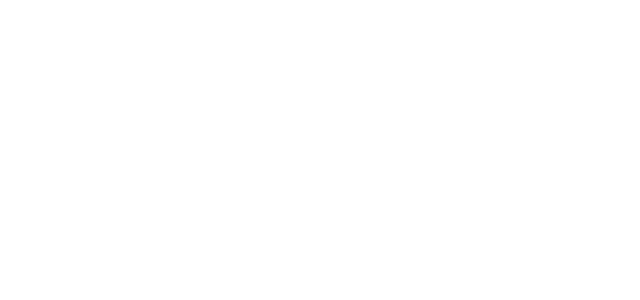
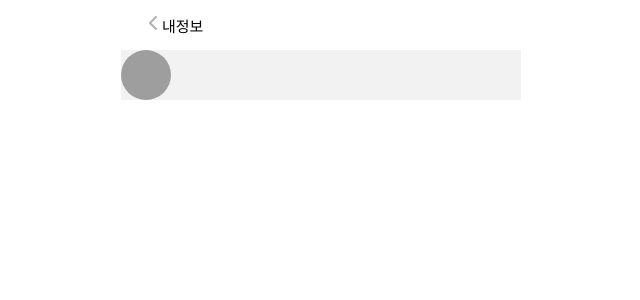
Before and after one commit to Gyeongtori/gyeong-tori, a React (Create React App) app in the folder frontend/: page /profile in a window 1280 px wide. Before the commit this address had no page. Shown: the top 300 px of the page, without its empty margins (319-959 px from the left). Built offline with nearby package versions, Linux system fonts and the light colour scheme; grey boxes are pictures that could not be loaded.

Commit message:
feat: 프로필 버튼 추가

```diff
--- a/frontend/package.json
+++ b/frontend/package.json
@@ -10,7 +10,7 @@
     "react": "^18.2.0",
     "react-dom": "^18.2.0",
     "react-icons": "^5.0.1",
-    "react-router-dom": "^6.21.2",
+    "react-router-dom": "^6.21.3",
     "react-scripts": "5.0.1",
     "styled-components": "^6.1.8",
     "web-vitals": "^2.1.4",
--- a/frontend/src/App.js
+++ b/frontend/src/App.js
@@ -4,6 +4,7 @@ import "./App.css";
 import { Routes, Route } from "react-router-dom";
 import Cards from "./pages/Cards";
 import Main from "./pages/Main";
+import Profile from "./pages/Profile";
 
 function App() {
   return (
@@ -25,6 +26,7 @@ function App() {
       <Routes>
         <Route path="/cards" element={<Cards />} />
         <Route path="/main" element={<Main />} />
+        <Route path="/profile" element={<Profile />} />
       </Routes>
     </div>
   );
--- a/frontend/src/components/Mains/InfoTop.js
+++ b/frontend/src/components/Mains/InfoTop.js
@@ -1,12 +1,25 @@
 import React, { useState, useEffect } from 'react'
+import { useNavigate } from 'react-router-dom';
 import styled from "styled-components";
+import Toggle from './Toggle';
 
+import { IoSettingsOutline } from "react-icons/io5";
+import { GiHandBag } from "react-icons/gi";
+import { FaTrophy } from "react-icons/fa";
 
 const InfoTop = () => {
+  const navigate = useNavigate()
+
   // 초기 온도 상태 설정
   const [temp, setTemp] = useState(null)
   const [icon, setIcon] = useState(null)
 
+  const [isOn, setIsOn] = useState(false);
+
+  // const onSetisOn = (isOn) => {
+  //   setIsOn(isOn)
+  //   console.log(isOn, '00')
+  // }
 
 
   const getCurrentLocation=()=>{
@@ -37,6 +50,9 @@ const InfoTop = () => {
 
   }
 
+  const goProfile = () => {
+    navigate("/profile")
+  }
 
   // 주소 바꾸기 XX
   // const alterAddress = (lat, lon) => {
@@ -58,13 +74,27 @@ const InfoTop = () => {
   return (
     <div>
       <Info>
+        <InfoHeader>
+          <img src={`https://openweathermap.com/img/w/${icon}.png`} alt="" />
+          <div>{ temp }°C</div>
+          <div>00동</div>
+        </InfoHeader>
 
-          <img src={`https://openweathermap.com/img/w/${icon}.png`} alt="" />
-          <div>{ temp }</div>
-          <div>00동</div>
+        <InfoHeaderRight>
+          < Toggle setIsOn={setIsOn} />
+          <IoSettingsOutline
+          size={25}
+          onClick={goProfile}
 
+          />
+        </InfoHeaderRight>
+      </Info>
 
-      </Info>
+      <InfoSide>
+        <GiHandBag size={25} />
+
+        {isOn && <FaTrophy size={25} />}
+      </InfoSide>
 
     </div>
   )
@@ -86,6 +116,36 @@ export default InfoTop
 
 const Info = styled.div`
 
-  background-color: wheat;
+  /* background-color: wheat; */
+
+  display: flex;
+  justify-content: space-between;
+  align-items: center; /* 세로 중앙 정렬 */
+`
+
+const InfoHeader = styled.div`
 
 `
+
+
+const InfoHeaderRight = styled.div`
+  display: flex;
+  align-items: center;
+  margin-right: 10px;
+
+  & > :first-child {
+    margin-right: 10px;
+  }
+
+`
+
+const InfoSide = styled.div`
+  display: flex;
+  flex-direction: column;
+  align-items: flex-end;
+  margin-right: 10px;
+
+  & > :first-child {
+    margin-bottom: 10px;
+  }
+`
--- /dev/null
+++ b/frontend/src/components/Mains/Toggle.js
@@ -0,0 +1,61 @@
+import React, { useState } from 'react';
+import styled from 'styled-components';
+
+const ToggleButton = (props) => {
+  const [isOn, setIsOn] = useState(false);
+
+  const toggleHandler = () => {
+    setIsOn(!isOn);
+    props.setIsOn(!isOn)
+  };
+
+  return (
+    <ToggleWrapper>
+      <ToggleButtonLabel isOn={isOn} onClick={toggleHandler}>
+        <ToggleButtonText isOn={isOn}>{isOn ? 'battle' : ''}</ToggleButtonText>
+        <ToggleButtonCircle isOn={isOn} />
+      </ToggleButtonLabel>
+    </ToggleWrapper>
+  );
+};
+
+export default ToggleButton;
+
+const ToggleWrapper = styled.div`
+  /* display: flex;
+  align-items: center;
+  justify-content: center;
+  height: 100vh;
+  background-color: beige ; */
+`;
+
+const ToggleButtonLabel = styled.div`
+  position: relative;
+  display: flex;
+  align-items: center;
+  justify-content: ${props => props.isOn ? 'flex-end' : 'flex-start'};
+  width: 70px;
+  height: 25px;
+  background-color: ${props => props.isOn ? 'blue' : 'lightgray'};
+  border-radius: 25px;
+  cursor: pointer;
+  transition: justify-content 1s;
+`;
+
+const ToggleButtonText = styled.span`
+  position: absolute;
+  width: 100%;
+  text-align: center;
+  color: white;
+  transition: transform 0.5s;
+  transform: ${props => props.isOn ? 'translateX(-10px)' : 'translateX(10px)'};
+`;
+
+const ToggleButtonCircle = styled.div`
+  width: 25px;
+  height: 25px;
+  background-color: white;
+  border-radius: 50%;
+  transition: transform 0.5s;
+  transform: ${props => props.isOn ? 'translateX(5px)' : 'translateX(-5px)'};
+`;
--- /dev/null
+++ b/frontend/src/components/Profiles/Header.js
@@ -0,0 +1,59 @@
+import React from 'react'
+import styled from "styled-components";
+import { useNavigate } from "react-router-dom";
+
+import { FaChevronLeft } from "react-icons/fa6";
+
+const Header = () => {
+  const navigate = useNavigate();
+
+  // 이전 페이지 이동
+  const goPerv = () => {
+    navigate(-1);
+  };
+
+  return (
+    <Head>
+      <Back>
+        <FaChevronLeft onClick={goPerv} />
+      </Back>
+      <Title>
+        내정보
+      </Title>
+    </Head>
+  )
+}
+
+export default Header
+
+
+let Head = styled.div`
+  height: 6vh;
+  position: sticky;
+  top: 0;
+  left: 0;
+  right: 0;
+  background-color: white;
+  color: white;
+  display: flex;
+  align-items: center;
+  padding: 1px 20px;
+  /* box-shadow: 0 5px 10px rgba(0, 0, 0, 0.2); */
+  z-index: 100;
+`;
+let Back = styled.div`
+  margin-left: 5px;
+  svg {
+    color: rgba(128, 128, 128, 0.623);
+    &:hover {
+      color: black;
+      transform: scale(1.1);
+    }
+  }
+`;
+
+const Title = styled.div`
+  font-size: 15px;
+  color: black;
+  /* font-weight: bold; */
+`;
--- /dev/null
+++ b/frontend/src/components/Profiles/ProfileImg.js
@@ -0,0 +1,22 @@
+import React from 'react'
+import styled from "styled-components";
+
+const ProfileImg = () => {
+
+  return (
+    <div>
+      <Profile />
+    </div>
+
+  )
+}
+
+export default ProfileImg
+
+const Profile = styled.div`
+  border-radius: 50%;
+  width: 50px;
+  height: 50px;
+  background-image: url("https://dthezntil550i.cloudfront.net/19/latest/192010230148434850013907406/cc56b1db-3707-4422-91a6-1a8d65867f92.png");
+  background-size : cover;
+`;
--- /dev/null
+++ b/frontend/src/components/Profiles/SetProfile.js
@@ -0,0 +1,22 @@
+import React from 'react'
+import ProfileImg from './ProfileImg'
+import styled from 'styled-components';
+
+const SetProfile = () => {
+  return (
+
+    <div>
+      <ProfileImg />
+      <ProfileInfo>
+
+      </ProfileInfo>
+    </div>
+  )
+}
+
+export default SetProfile
+
+
+const ProfileInfo = styled.div`
+
+`;
--- a/frontend/src/pages/Main.js
+++ b/frontend/src/pages/Main.js
@@ -9,11 +9,18 @@ const Main = () => {
 
 
   return (
-    <div>
+    <Mobile>
       <InfoTop />
 
-    </div>
+    </Mobile>
   )
   }
 
 export default Main
+
+const Mobile = styled.div`
+  max-width: 400px;
+  margin-left: auto;
+  margin-right: auto;
+  background-color: #f2f2f2;
+`;
--- /dev/null
+++ b/frontend/src/pages/Profile.js
@@ -0,0 +1,30 @@
+import React from 'react'
+import Header from '../components/Profiles/Header'
+import SetProfile from '../components/Profiles/SetProfile';
+import styled from 'styled-components';
+
+
+const Profile = () => {
+
+
+  return (
+    <Mobile>
+      <Header />
+
+      <SetProfile />
+
+
+
+    </Mobile>
+  )
+}
+
+export default Profile
+
+const Mobile = styled.div`
+  max-width: 400px;
+  margin-left: auto;
+  margin-right: auto;
+  background-color: #f2f2f2;
+
+`;
```
Also changed, not shown: 1 other file (tests, documents, lock files or other folders).
